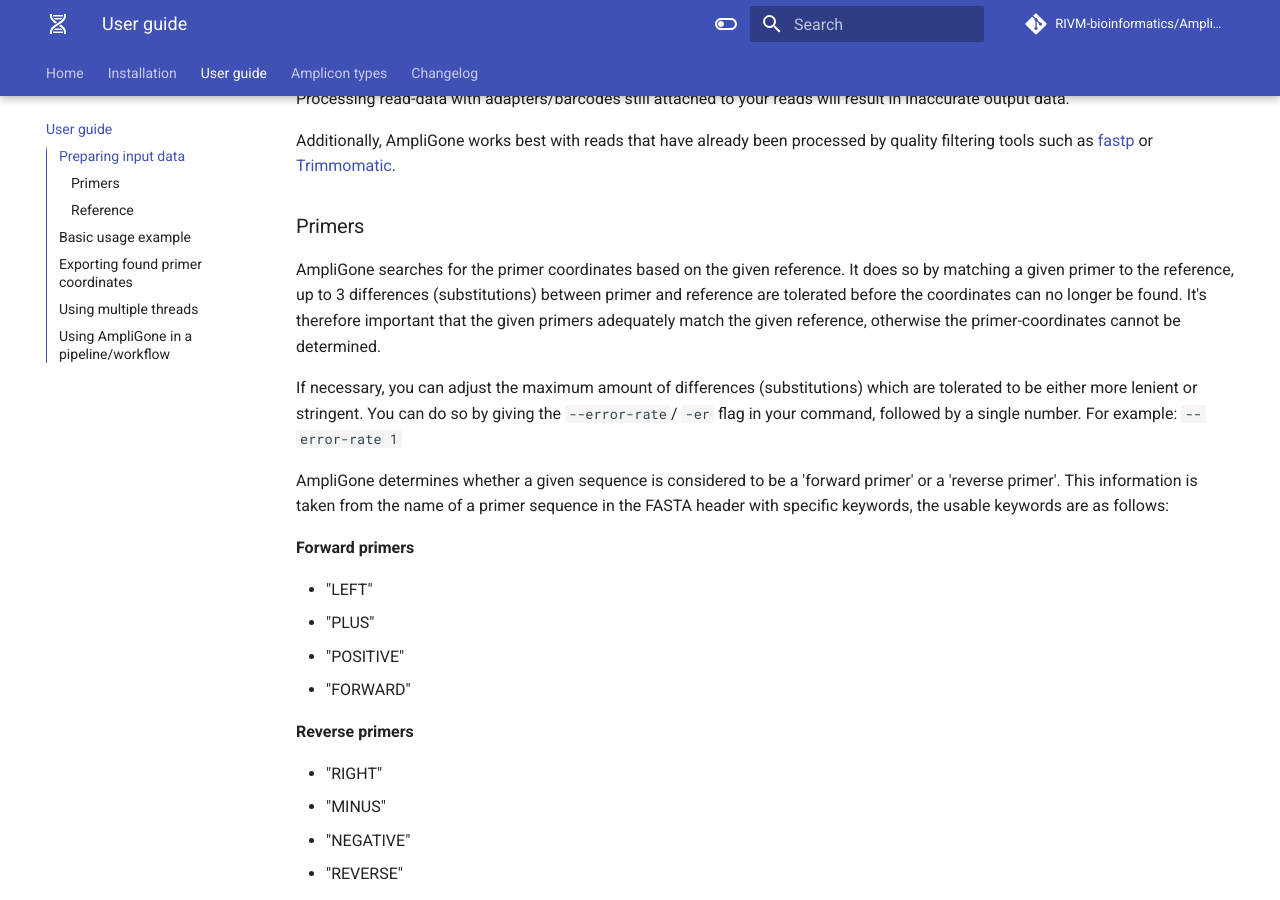
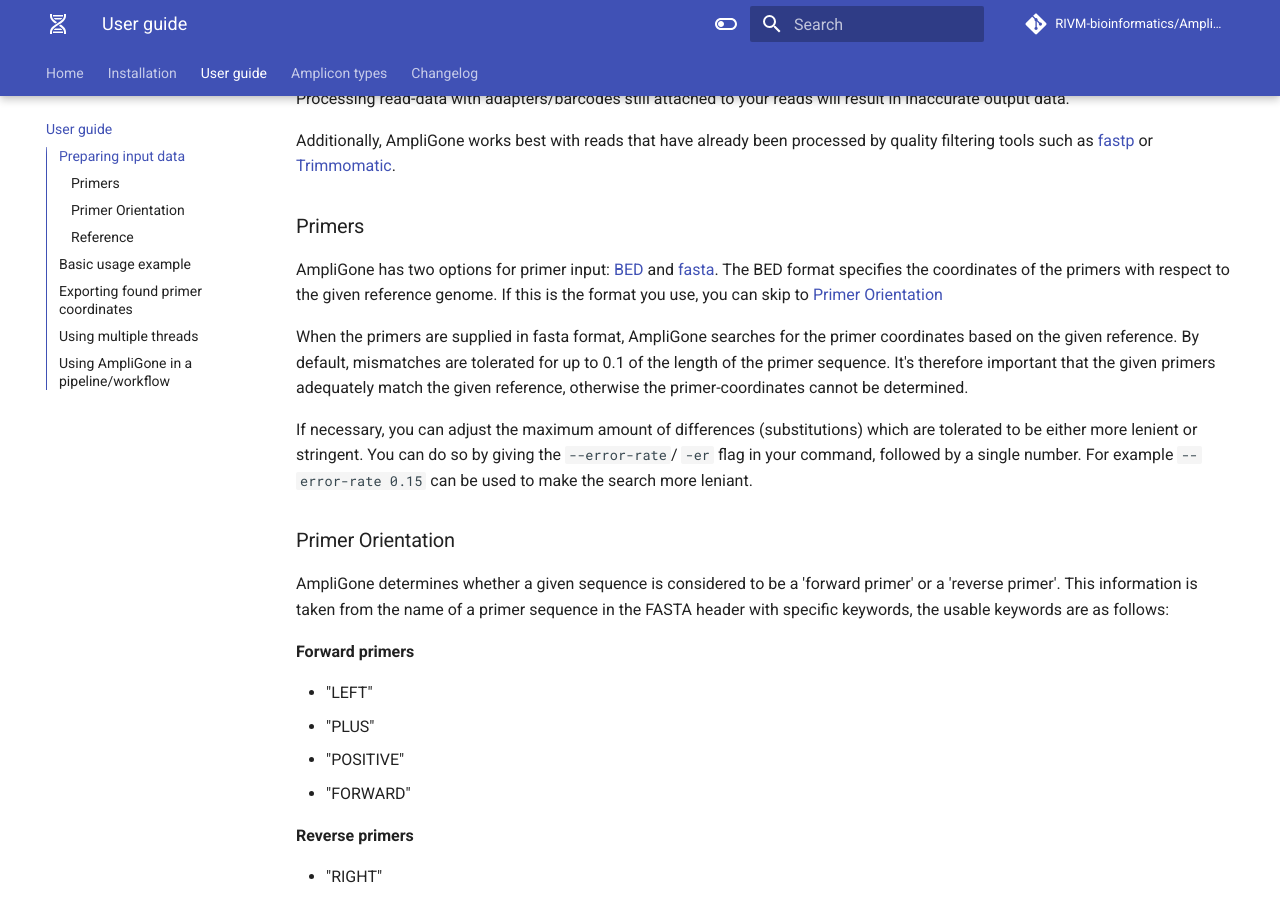
Before and after one commit to RIVM-bioinformatics/AmpliGone, an MkDocs documentation site: the page built from docs/user-guide.md, in a window 1280 px wide and 900 px high, scrolled down 511 px. Built offline with MkDocs 1.6.1 and Material for MkDocs 9.7.7, drawn with Linux system fonts in a browser that asks for light colours; comment, search, counter and statistics services are not loaded; the version menu is left out.

Commit message:
docs: Update user guide

```diff
--- a/docs/user-guide.md
+++ b/docs/user-guide.md
@@ -20,11 +20,16 @@ Additionally, AmpliGone works best with reads that have already been processed b
 
 ### Primers
 
-AmpliGone searches for the primer coordinates based on the given reference. It does so by matching a given primer to the reference, up to 3 differences (substitutions) between primer and reference are tolerated before the coordinates can no longer be found.
+AmpliGone has two options for primer input: [BED](https://en.wikipedia.org/wiki/BED_(file_format)) and [fasta](https://en.wikipedia.org/wiki/FASTA_format).
+The BED format specifies the coordinates of the primers with respect to the given reference genome. If this is the format you use, you can skip to [Primer Orientation](#primer-orientation)
+
+When the primers are supplied in fasta format, AmpliGone searches for the primer coordinates based on the given reference.
+By default, mismatches are tolerated for up to 0.1 of the length of the primer sequence.
 It's therefore important that the given primers adequately match the given reference, otherwise the primer-coordinates cannot be determined.
 
-If necessary, you can adjust the maximum amount of differences (substitutions) which are tolerated to be either more lenient or stringent. You can do so by giving the `--error-rate`/ `-er` flag in your command, followed by a single number. For example: `--error-rate 1`
+If necessary, you can adjust the maximum amount of differences (substitutions) which are tolerated to be either more lenient or stringent. You can do so by giving the `--error-rate`/ `-er` flag in your command, followed by a single number. For example `--error-rate 0.15` can be used to make the search more leniant.
 
+### Primer Orientation
 AmpliGone determines whether a given sequence is considered to be a 'forward primer' or a 'reverse primer'. This information is taken from the name of a primer sequence in the FASTA header with specific keywords, the usable keywords are as follows:
 
 **Forward primers**
```
Also changed, not shown: mkdocs.yml (line endings or trailing spaces).
